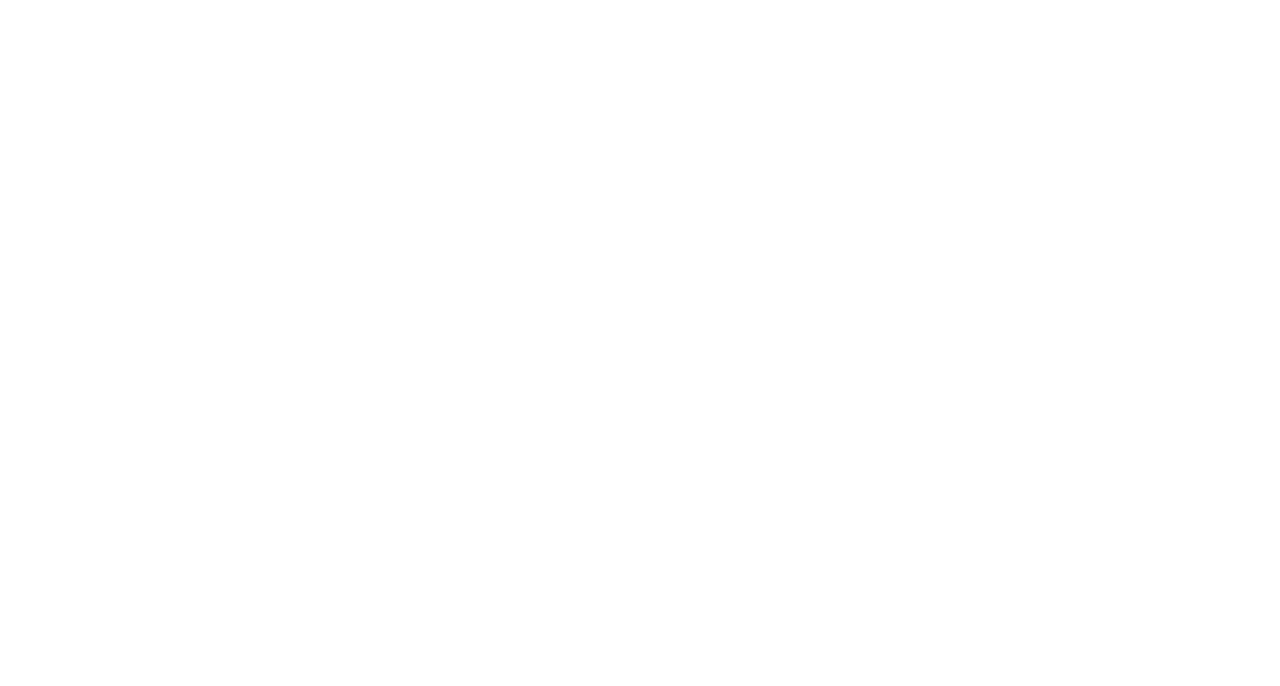
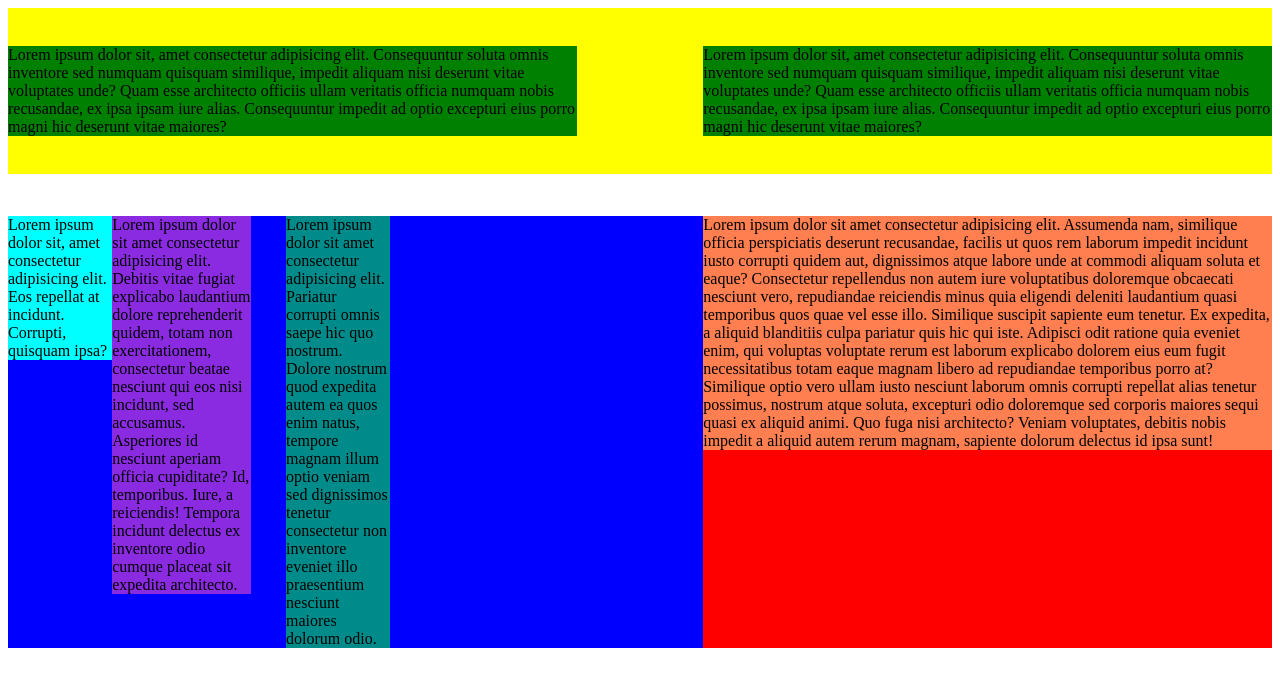
Before and after one commit to nsn1930/3-stulpeliai, a website: page index.html in a window 1280 px wide. Drawn offline with Linux system fonts and the light colour scheme.

Commit message:
almost done

```diff
--- a/index.html
+++ b/index.html
@@ -4,9 +4,22 @@
     <meta charset="UTF-8">
     <meta http-equiv="X-UA-Compatible" content="IE=edge">
     <meta name="viewport" content="width=device-width, initial-scale=1.0">
-    <title>Document</title>
+    <title>Stulpeliai 🌡🌡🌡</title>
 </head>
 <body>
+    <div style="background-color: yellow; width: 100%; display: inline-block; margin-bottom: 3%;">
+        <div style="background-color: green; width: 45%; margin-top: 3%; margin-bottom: 3%; margin-right: 10%; float: left;">Lorem ipsum dolor sit, amet consectetur adipisicing elit. Consequuntur soluta omnis inventore sed numquam quisquam similique, impedit aliquam nisi deserunt vitae voluptates unde? Quam esse architecto officiis ullam veritatis officia numquam nobis recusandae, ex ipsa ipsam iure alias. Consequuntur impedit ad optio excepturi eius porro magni hic deserunt vitae maiores?</div>
+        <div style="background-color: green; width: 45%; margin-top: 3%; margin-bottom: 3%; float: left;">Lorem ipsum dolor sit, amet consectetur adipisicing elit. Consequuntur soluta omnis inventore sed numquam quisquam similique, impedit aliquam nisi deserunt vitae voluptates unde? Quam esse architecto officiis ullam veritatis officia numquam nobis recusandae, ex ipsa ipsam iure alias. Consequuntur impedit ad optio excepturi eius porro magni hic deserunt vitae maiores?</div>
+    </div>
+    <div style="background-color: red; width: 100%; display: inline-block;">
+        <div style="background-color: blue; width: 55%; float: left;">
+            <div style="background-color: aqua; width: 15%; float: left;">Lorem ipsum dolor sit, amet consectetur adipisicing elit. Eos repellat at incidunt. Corrupti, quisquam ipsa?</div>
+            <div style="background-color:blueviolet; width: 20%; float: left;">Lorem ipsum dolor sit amet consectetur adipisicing elit. Debitis vitae fugiat explicabo laudantium dolore reprehenderit quidem, totam non exercitationem, consectetur beatae nesciunt qui eos nisi incidunt, sed accusamus. Asperiores id nesciunt aperiam officia cupiditate? Id, temporibus. Iure, a reiciendis! Tempora incidunt delectus ex inventore odio cumque placeat sit expedita architecto.</div>
+            <div style="background-color:darkcyan; width: 15%; float: left; margin-left: 5%;">Lorem ipsum dolor sit amet consectetur adipisicing elit. Pariatur corrupti omnis saepe hic quo nostrum. Dolore nostrum quod expedita autem ea quos enim natus, tempore magnam illum optio veniam sed dignissimos tenetur consectetur non inventore eveniet illo praesentium nesciunt maiores dolorum odio. </div>
+        </div>
+        <div style="background-color:coral; width: 45%; float: left;">Lorem ipsum dolor sit amet consectetur adipisicing elit. Assumenda nam, similique officia perspiciatis deserunt recusandae, facilis ut quos rem laborum impedit incidunt iusto corrupti quidem aut, dignissimos atque labore unde at commodi aliquam soluta et eaque? Consectetur repellendus non autem iure voluptatibus doloremque obcaecati nesciunt vero, repudiandae reiciendis minus quia eligendi deleniti laudantium quasi temporibus quos quae vel esse illo. Similique suscipit sapiente eum tenetur. Ex expedita, a aliquid blanditiis culpa pariatur quis hic qui iste. Adipisci odit ratione quia eveniet enim, qui voluptas voluptate rerum est laborum explicabo dolorem eius eum fugit necessitatibus totam eaque magnam libero ad repudiandae temporibus porro at? Similique optio vero ullam iusto nesciunt laborum omnis corrupti repellat alias tenetur possimus, nostrum atque soluta, excepturi odio doloremque sed corporis maiores sequi quasi ex aliquid animi. Quo fuga nisi architecto? Veniam voluptates, debitis nobis impedit a aliquid autem rerum magnam, sapiente dolorum delectus id ipsa sunt!
+        </div>
+    </div>
 
 </body>
 </html>
```
Also changed, not shown: package.json (added, +18 -0 lines), 1 other file.
